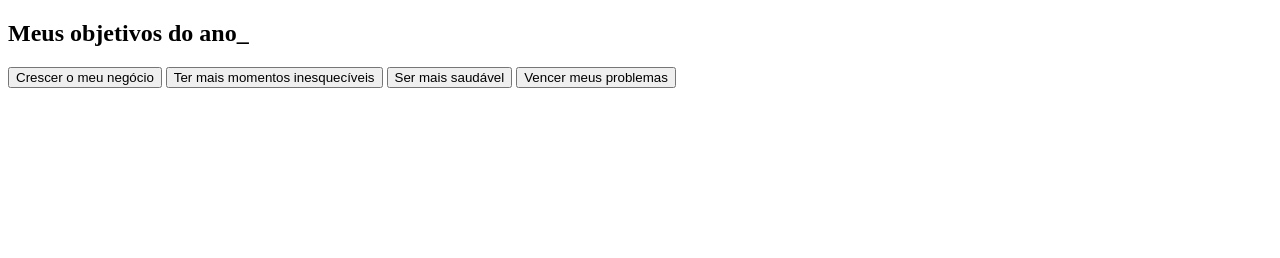
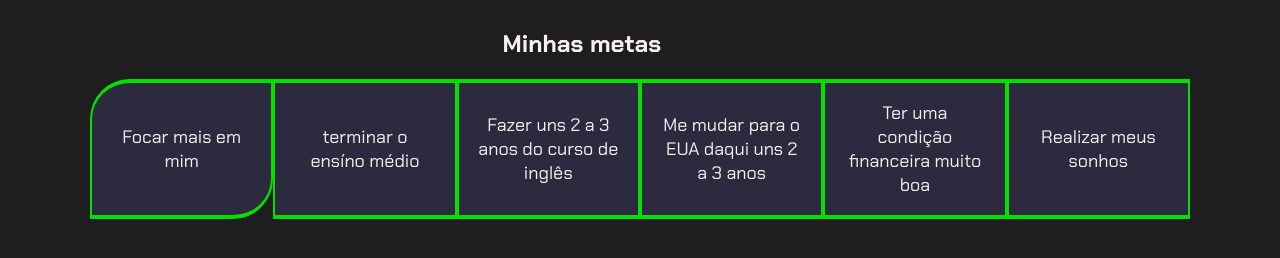
Before and after one commit to FLOUBCKF/vscode-3f, a plain HTML site: page index.html in a window 1280 px wide. Drawn offline with Linux system fonts and the light colour scheme.

Commit message:
Add files via upload

```diff
--- a/index.html
+++ b/index.html
@@ -4,18 +4,20 @@
 <head>
     <meta charset="UTF-8">
     <meta name="viewport" content="width=device-width, initial-scale=1.0">
-    <title>Meus objetivos do ano</title>
+    <title>Meus objetivos atualmente</title>
     <link rel="stylesheet" href="style.css">
 </head>
 
 <body>
     <section class="conteudo-principal">
-        <h2 class="titulo-principal">Meus objetivos do ano<span>_</span></h2>
+        <h2 class="titulo-principal">Minhas metas<span></span></h2>
         <div class="botoes">
-            <button class="botao">Crescer o meu negócio</button>
-            <button class="botao">Ter mais momentos inesquecíveis</button>
-            <button class="botao">Ser mais saudável</button>
-            <button class="botao">Vencer meus problemas</button>
+            <button class="botao">Focar mais em mim</button>
+            <button class="botao">terminar o ensíno médio</button>
+            <button class="botao">Fazer uns 2 a 3 anos do curso de inglês</button>
+            <button class="botao">Me mudar para o EUA daqui uns 2 a 3 anos</button>
+            <button class="botao">Ter uma condição financeira muito boa</button>
+            <button class="botao">Realizar meus sonhos</button>
         </div>
     </section>
 </body>
--- a/style.css
+++ b/style.css
@@ -1,8 +1,56 @@
+@import url('https://fonts.googleapis.com/css2?family=Chakra+Petch:wght@400;700&display=swap');
 :root {
---cor-de-fundo: #1E1E1E;
---verde: #6FFF57;
---branco: #FFFFFF;
---botao-ativo: #3A375E;
---botao-inativo: rgba(58, 55, 94, 0.5);
---texto-fundo: rgba(58, 55, 94, 0.3);
+    --cor-de-fundo: #1E1E1E;
+    --verde: #129b00;
+    --branco: #f8f0f0;
+    --botao-ativo: #07df00;
+    --botao-inativo: rgba(58, 55, 94, 0.5);
+    --texto-fundo: rgba(58, 55, 94, 0.3);
 }
+body{
+    background-color: var(--cor-de-fundo);
+    color: var(--branco);
+    font-family: 'Chakra Petch', sans-serif;
+}
+
+.conteudo-principal {
+    display: flex;
+    flex-direction: column;
+    justify-content: center;
+    align-items: center;
+    max-width: 1100px;
+    width: 100%;
+    margin: 0 auto;
+}
+
+.titulo-principal {
+    text-align: left;
+    width: 25%;
+    font-size: 1200p;
+}
+.botao{
+    font-family: "Chakra Petch",sans-serif;
+    background-color: var(--botao-inativo);
+    color: var(--branco);
+    display: flex;
+    justify-content: center;
+    padding: 1em;
+    font-size: 18px;
+    align-items: center;
+    width: 100%;
+    border-bottom: 4px solid var(--botao-ativo);
+    border-left: 2px solid var(--botao-ativo);
+    border-right: 2px solid var(--botao-ativo);
+    border-top: 4px solid var(--botao-ativo)
+}
+.botoes{
+    display: block;
+}
+@media screen and (min-width: 768px){
+    .botoes{
+        display: flex;
+    }
+    .botao:first-child{
+        border-radius: 40px 0 40px 0;
+    }
+}
```
